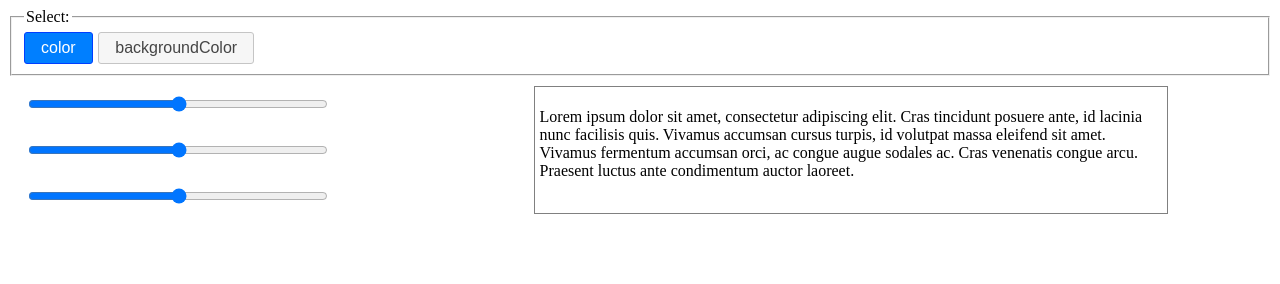
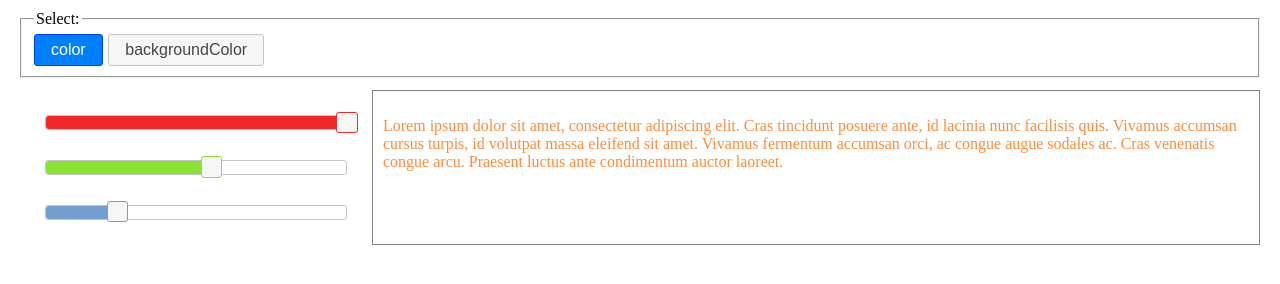
Before and after one commit to echnaya-p/slider, a plain HTML site: page src/index.html in a window 1280 px wide. Drawn offline with nearby package versions, Linux system fonts and the light colour scheme.

Commit message:
added jquery ui

```diff
--- a/src/index.css
+++ b/src/index.css
@@ -1,26 +1,19 @@
-.box {
-    display: flex;
-    flex-wrap: wrap
+.button-box {
+    margin: 10px;
 }
 
-.input-box {
-    padding: 5px;
-    width: 40%;
-}
-
-.input-box input {
-    width: 100%;
-    margin: 10px;
+.range-text-box {
+    display: flex;
+    margin: 12px;
 }
 
 .text-box {
     border: 1px solid gray;
-    width: 50%;
-    margin: 10px;
+    padding: 10px;
 }
 
-.text-box p {
-    padding: 5px;
+.range-box {
+    padding: 10px;
 }
 
 #red, #green, #blue {
--- a/src/index.html
+++ b/src/index.html
@@ -4,20 +4,21 @@
     <meta charset="utf-8">
     <title>Slider</title>
     <link rel="stylesheet" href="https://code.jquery.com/ui/1.12.1/themes/base/jquery-ui.css">
-    <script src="https://code.jquery.com/jquery-1.12.4.js"></script>
-    <script src="https://code.jquery.com/ui/1.12.1/jquery-ui.js"></script>
+    <link rel="stylesheet" type="text/css" href="index.css">
 </head>
 <body>
-    <fieldset>
-        <legend>Select: </legend>
-        <input type="button" id="color" class="ui-button ui-widget ui-corner-all ui-state-active" value="color">
-        <input type="button" id="background" class="ui-button ui-widget ui-corner-all" value="backgroundColor">
-    </fieldset>
-    <div class="box">
-        <div class="input-box">
-            <input type="range" id="red" min="0" max="255" class="ui-slider">
-            <input type="range" id="green" min="0" max="255">
-            <input type="range" id="blue" min="0" max="255">
+    <div class="button-box">
+        <fieldset>
+            <legend>Select: </legend>
+            <input type="button" id="color" class="ui-button ui-widget ui-corner-all ui-state-active" value="color">
+            <input type="button" id="background" class="ui-button ui-widget ui-corner-all" value="backgroundColor">
+        </fieldset>
+    </div>
+    <div class="range-text-box">
+        <div class="range-box">
+            <div id="red"></div>
+            <div id="green"></div>
+            <div id="blue"></div>
         </div>
         <div class="text-box">
             <p>
@@ -29,7 +30,8 @@
             </p>
         </div>
     </div>
-    <link rel="stylesheet" type="text/css" href="index.css">
+    <script src="https://code.jquery.com/jquery-1.12.4.js"></script>
+    <script src="https://code.jquery.com/ui/1.12.1/jquery-ui.js"></script>
     <script src="index.js"></script>
 </body>
 </html>
--- a/src/index.js
+++ b/src/index.js
@@ -1,7 +1,18 @@
 const buttons =$("#color, #background");
-const inputs = $("input");
-const text = $(".text-box");
+const textArea = $(".text-box");
 let propertyName = 'color';
+
+function hexFromRGB(r, g, b) {
+  const hex = [r.toString(16), g.toString(16), b.toString(16)];
+
+  $.each(hex, function (nr, val) {
+    if (val.length === 1) {
+      hex[nr] = "0" + val;
+    }
+  });
+
+  return hex.join("").toUpperCase();
+}
 
 function setPropertyName() {
   buttons.removeClass("ui-state-active");
@@ -9,20 +20,32 @@ function setPropertyName() {
   if (this.id == "color") {
     propertyName = "color";
     $(this).addClass("ui-state-active");
-  }
-  else if (this.id == "background") {
+  } else if (this.id == "background") {
     propertyName = "background-color";
     $(this).addClass("ui-state-active");
   }
 }
 
-function changeColor() {
-  const red = $("#red").val();
-  const green = $("#green").val();
-  const blue = $("#blue").val();
+function refreshColor() {
+  const red = $("#red").slider("value");
+  const green = $("#green").slider("value");
+  const blue = $("#blue").slider("value");
+  const hex = hexFromRGB(red, green, blue);
 
-  text.css(propertyName, `rgb(${red}, ${green}, ${blue})`)
+  textArea.css(propertyName, "#" + hex);
 }
 
+$("#red, #green, #blue").slider({
+  orientation: "horizontal",
+  range: "min",
+  max: 255,
+  value: 127,
+  slide: refreshColor,
+  change: refreshColor
+});
+
+$( "#red" ).slider( "value", 255 );
+$( "#green" ).slider( "value", 140 );
+$( "#blue" ).slider( "value", 60 );
+
 buttons.click(setPropertyName);
-inputs.change(changeColor);
```
